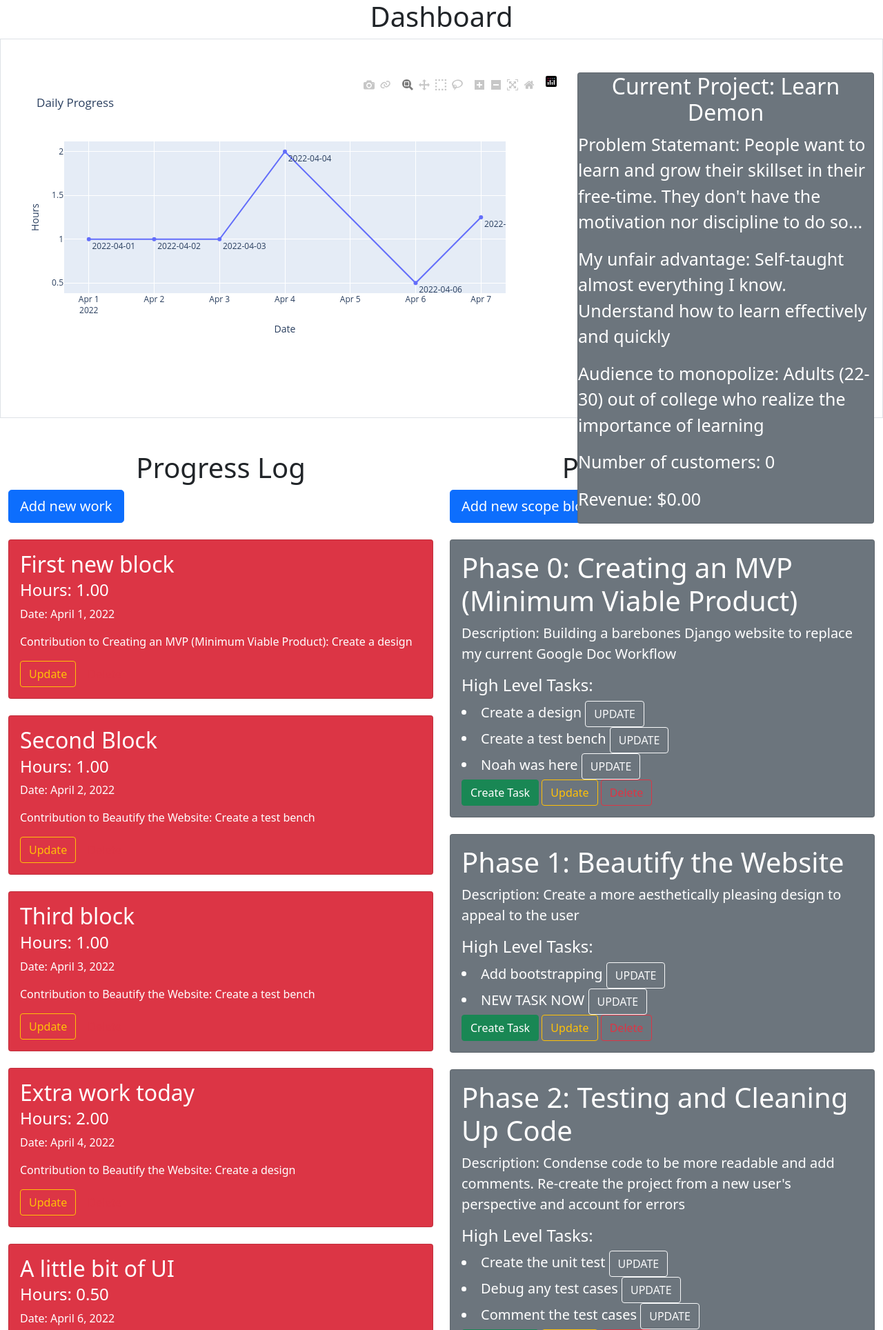
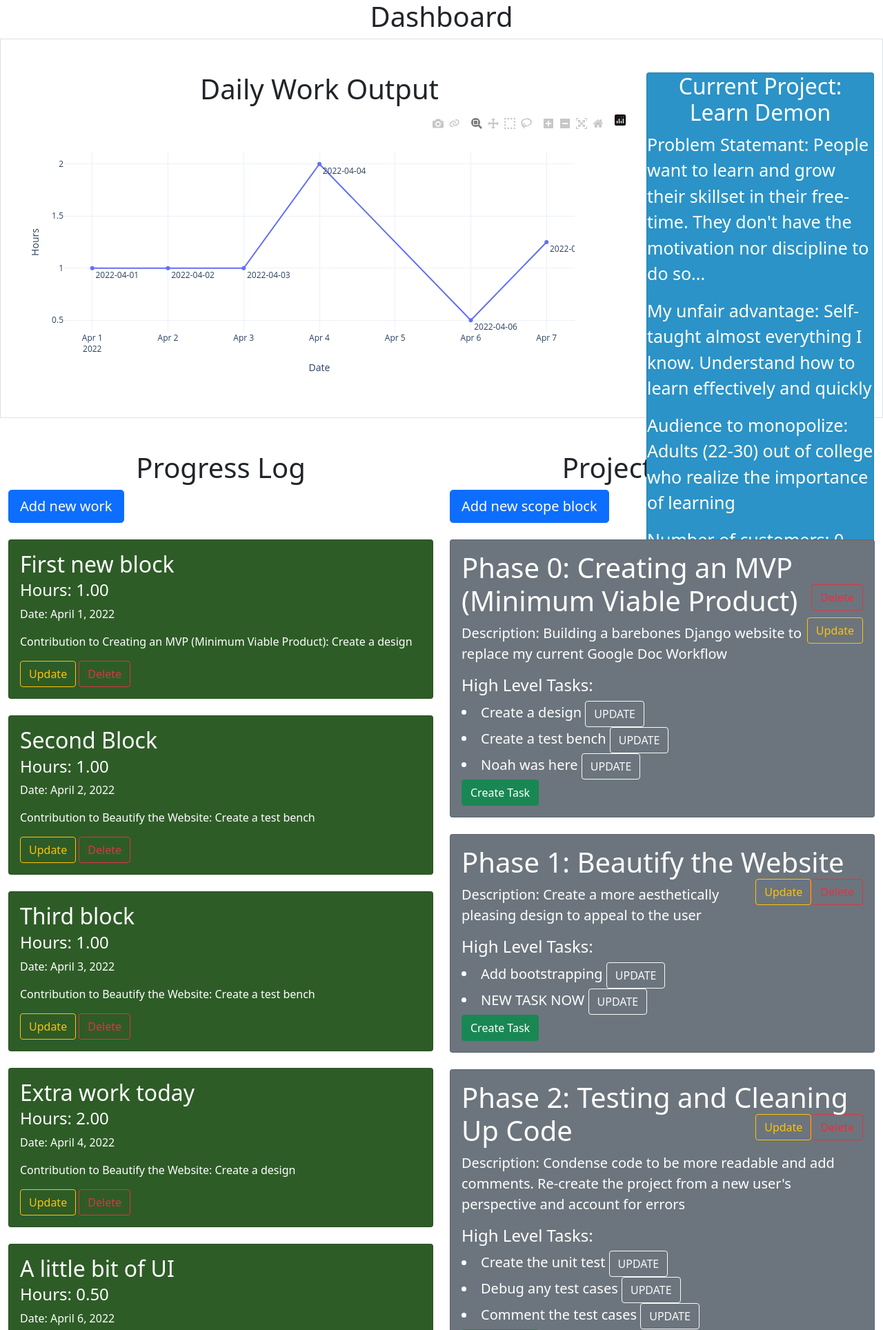
Before and after one commit to Object-Oriented101/learn-demon, a Django app: page / in a window 1280 px wide. Shown: the top 1928 px of the page at 69% size. Run offline with Django 4.2, Linux system fonts and the light colour scheme; data comes from the database, SQL or seed files in the repository; both versions use the stored data as it was after the commit; some libraries are stand-ins or nearby versions.

Commit message:
Added all the work

```diff
--- a/projects/views.py
+++ b/projects/views.py
@@ -7,12 +7,13 @@
 from plotly.offline import plot
 import plotly.express as px
 
-#Finish bootstrap touches to make it look pretty nice (Make projects nicer, move update/delete button for Scope, make graph bigger and themed, make cards smaller with padding)
+#Finish bootstrap touches to make it look pretty nice (make cards smaller with padding)
 #Add support for multiple projects (add projects, delete, edit descriptions) and switch between them
 #Clean up the little things
 #   -Subtasks filtered by scope
-#   -Graph is only in ascending order
+#   -Ensure graph is only in ascending order
 #   -recheck the models (remove phase number?)
+#   -make progress logs in ascending order
 #Login for different users...
 
 def index(request):
@@ -29,7 +30,7 @@
     ]
 
     df_progress_block = pd.DataFrame(parsed_progress_blocks)
-    line_fig = px.line(df_progress_block, x = "Date", y = "Hours", title = "Daily Progress", text="Date", width=800, height=400)
+    line_fig = px.line(df_progress_block, x = "Date", y = "Hours", text="Date", template="plotly_white", width=900, height=400)
     line_fig.update_traces(textposition="bottom right")
     line_plot = plot(line_fig, output_type="div")
 
--- a/templates/base.html
+++ b/templates/base.html
@@ -31,14 +31,17 @@
     <center><h1>Dashboard</h1></center>
 
     <div class="container-fluid border">
-        <div class="row mt-5" style="height: 500px">
+        <div class="row mt-5" style="height: 500px;">
             <div class="col">
-                {% block work_graph %}
-                {% endblock work_graph %}
+                <center><h1> Daily Work Output</h1></center>
+                <center>
+                    {% block work_graph %}
+                    {% endblock work_graph %}
+                </center>
             </div>
 
             <div class="col">
-                <div class="card bg-secondary text-white">
+                <div class="card text-white" style="background-color:rgb(43, 147, 199);">
                     <center><h2>Current Project: {{project_details.name}} </h2></center>
                     <p style="font-size:25px;">Problem Statemant: {{project_details.problem_statemant}} </p>
                     <p style="font-size:25px;">My unfair advantage: {{project_details.unfair_advantage}} </p>
@@ -54,7 +57,7 @@
 
     <div class = "container-fluid">
         <div class="row mt-5" style="height: 2000px">
-            <div class="col">
+            <div class="col-md-6">
                 <center><h1>Progress Log</h1></center>
                 <a class="btn btn-primary btn-lg btn-block" href="progress-block-addition">Add new work</a>
 
@@ -62,8 +65,8 @@
                 <br>
 
                 {% for progress_block in progress_blocks %}
-                <div class="card bg-danger" >
-                    <div class="card-body text-white">
+                <div class="card" style="background-color: rgb(46, 92, 39);" >
+                    <div class="card-body text-white" >
                         <h2 class="card-title">{{progress_block.description}}</h2>
                         <h4 class="card-subtitle mb-2">Hours: {{progress_block.hours}}</h4>
                         <p>Date: {{progress_block.date}}</p>
@@ -83,7 +86,11 @@
                 {% for scope_block in scoping_blocks %}
                 <div class="card bg-secondary">
                     <div class="card-body text-white">
-                        <h1 class="card-title display-6">Phase {{scope_block.phase_number}}: {{scope_block.phase_name}} </h1>
+                        <h1 class="card-title display-6">Phase {{scope_block.phase_number}}: {{scope_block.phase_name}}
+                        <a class="btn btn-outline-danger" style="float:right" href="{% url 'delete-scoping' scope_block.id %}">Delete</a>
+                        <a class="btn btn-outline-warning" style="float:right" href="{% url 'update-scoping' scope_block.id %}">Update</a>
+                        </h1>
+
                         <p style="font-size: 20px;">Description: {{scope_block.description}} </p=>
 
                         <h4>High Level Tasks: </h4>
@@ -93,8 +100,6 @@
                             {% endif %}
                         {% endfor %}
                         <a class="btn btn-success" href="high-level-task">Create Task</a>
-                        <a class="btn btn-outline-warning pull-right" href="{% url 'update-scoping' scope_block.id %}">Update</a>
-                        <a class="btn btn-outline-danger" href="{% url 'delete-scoping' scope_block.id %}">Delete</a>
                     </div>
                 </div>
                 <br>
```
Also changed, not shown: db.sqlite3.
